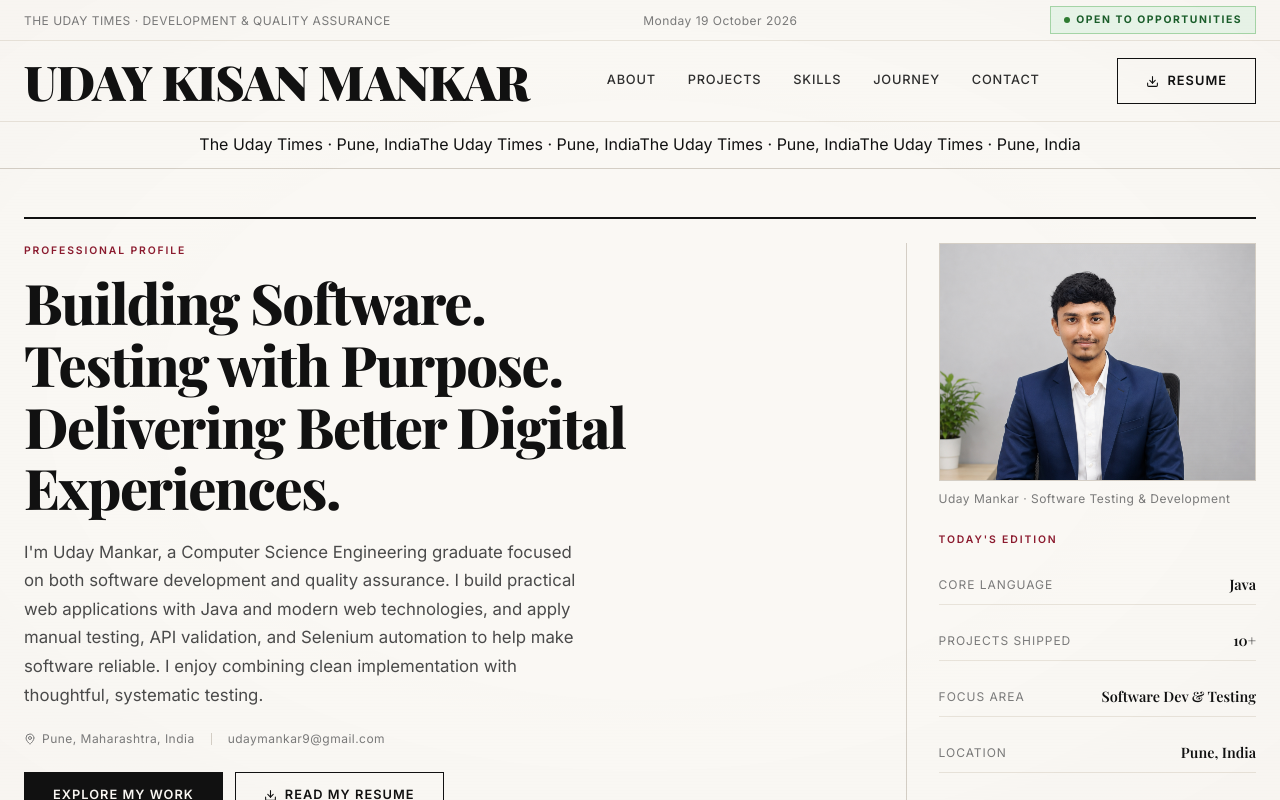
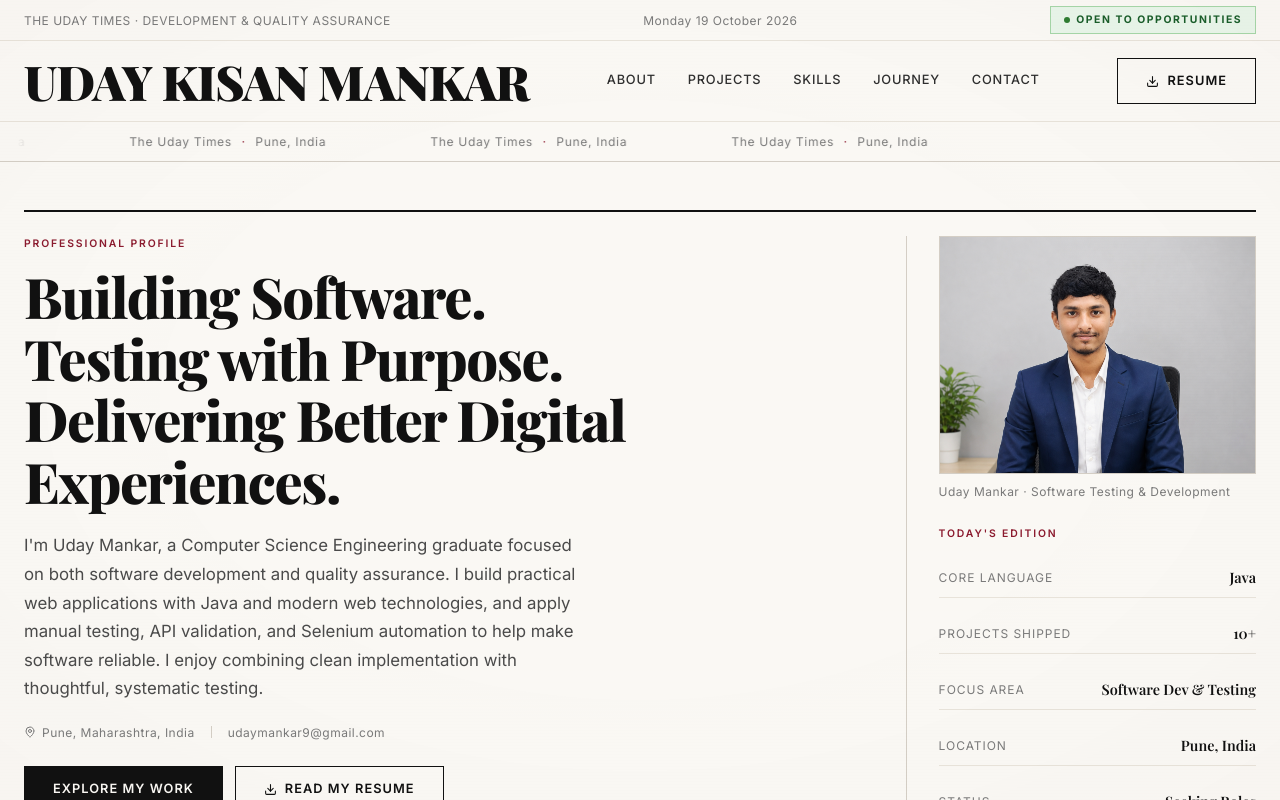
Before and after one commit to udaymankar/Portfolio-Website, a Next.js app: page / in a window 1280 px wide. Shown: the top 800 px of the page. Built offline with nearby package versions, Linux system fonts and the light colour scheme; a web font is replaced by a local one.

Commit message:
Style smooth right-moving newspaper ticker

```diff
--- a/app/globals.css
+++ b/app/globals.css
@@ -483,3 +483,53 @@ footer {
 @media (prefers-reduced-motion: reduce) {
   body { background-attachment: scroll; }
 }
+
+
+/* ─── Publication ticker ─────────────────────────────────────────────── */
+.publication-marquee {
+  width: 100%;
+  overflow: hidden;
+  white-space: nowrap;
+  -webkit-mask-image: linear-gradient(to right, transparent, #000 4%, #000 96%, transparent);
+  mask-image: linear-gradient(to right, transparent, #000 4%, #000 96%, transparent);
+}
+
+.publication-marquee__track {
+  display: flex;
+  width: max-content;
+  align-items: center;
+  animation: publication-marquee-right 34s linear infinite;
+  will-change: transform;
+}
+
+.publication-marquee__item {
+  display: inline-flex;
+  align-items: center;
+  gap: 0.6rem;
+  padding-inline: 3.25rem;
+  flex: 0 0 auto;
+  font-family: var(--font-sans);
+  font-size: 0.75rem;
+  font-weight: 400;
+  letter-spacing: 0.06em;
+  color: var(--muted);
+}
+
+.publication-marquee__item span {
+  color: var(--burgundy);
+}
+
+@keyframes publication-marquee-right {
+  from { transform: translateX(-25%); }
+  to { transform: translateX(0); }
+}
+
+.publication-marquee:hover .publication-marquee__track {
+  animation-play-state: paused;
+}
+
+@media (prefers-reduced-motion: reduce) {
+  .publication-marquee__track { animation: none; }
+  .publication-marquee__item:not(:first-child) { display: none; }
+  .publication-marquee { -webkit-mask-image: none; mask-image: none; }
+}
```
